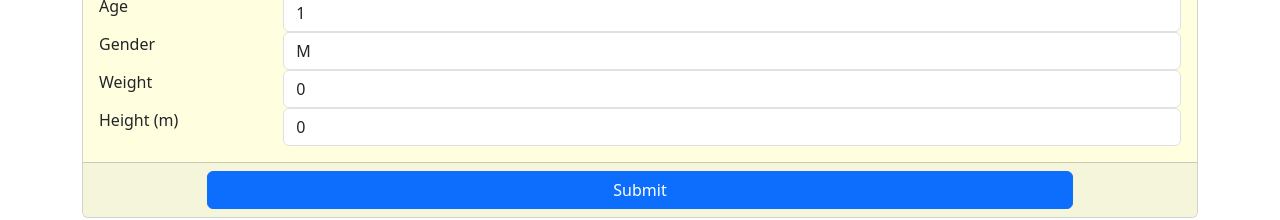
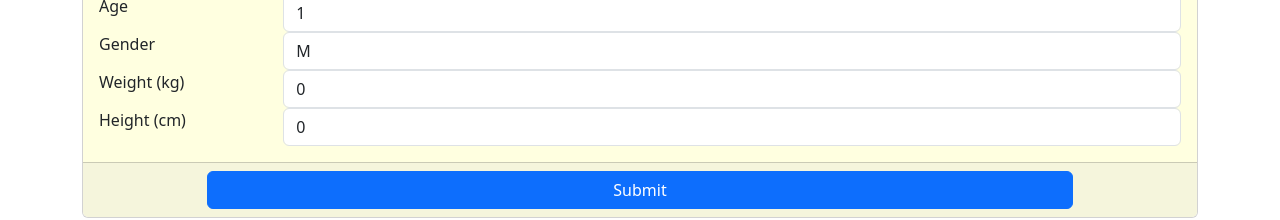
Before and after one commit to marcelharder/PPMClient02, an Angular app: page / in a window 1280 px wide. Shown: the part 125-345 px from the top of the page. Built offline with nearby package versions, Linux system fonts and the light colour scheme.

Commit message:
kg changed

```diff
--- a/angular.json
+++ b/angular.json
@@ -98,5 +98,8 @@
         }
       }
     }
+  },
+  "cli": {
+    "analytics": false
   }
 }
--- a/src/app/patient-data/patient-data.component.html
+++ b/src/app/patient-data/patient-data.component.html
@@ -12,11 +12,11 @@
             <div class="col-sm-10"><input type="text" class="form-control" name="gender" [(ngModel)]="Patient.Gender"></div>
         </div>
         <div class="row">
-            <div class="col-sm-2">Weight</div>
+            <div class="col-sm-2">Weight (kg)</div>
             <div class="col-sm-10"><input type="number" class="form-control" name="Weight" [(ngModel)]="Patient.Weight"></div>
         </div>
         <div class="row">
-            <div class="col-sm-2">Height (m)</div>
+            <div class="col-sm-2">Height (cm)</div>
             <div class="col-sm-10"><input type="number" step="0.01" class="form-control" name="height" [(ngModel)]="Patient.Height"></div>
         </div>
     </div>
```
